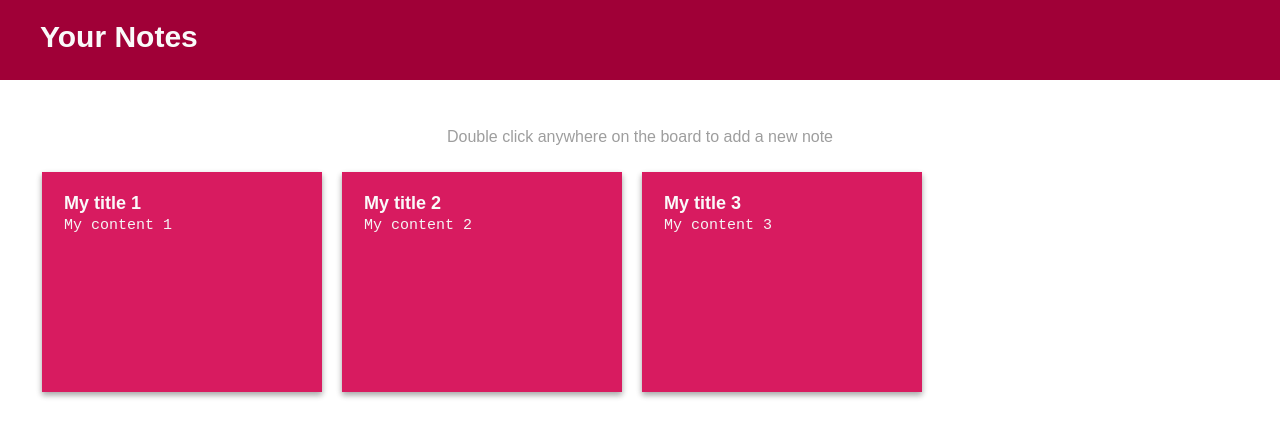
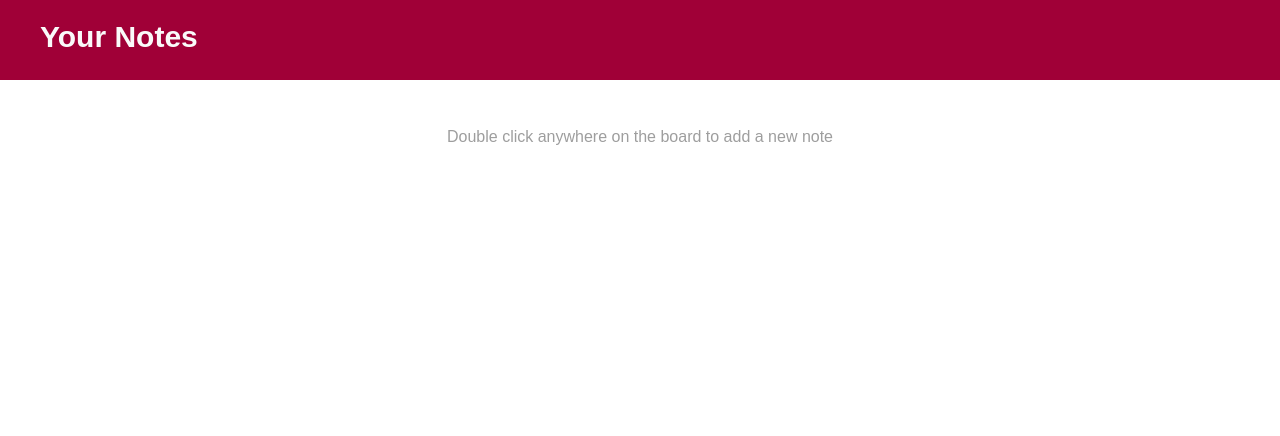
Before and after one commit to victoriavitale/sticky-notes-ui, a React app: page / in a window 1280 px wide. Shown: the top 436 px of the page. Built offline with nearby package versions, Linux system fonts and the light colour scheme.

Commit message:
Adding placeholder for title and removing dummy data

```diff
--- a/src/components/StickyNote.jsx
+++ b/src/components/StickyNote.jsx
@@ -26,7 +26,8 @@ class StickyNote extends Component {
                 value={this.state.note.title}
                 onChange={this.onTitleChange.bind(this)}
                 disabled={this.state.isFormDisabled}
-                onBlur={this.disableForm.bind(this)}/>
+                onBlur={this.disableForm.bind(this)}
+                placeholder="New Note"/>
               <textarea
                 value={this.state.note.content}
                 onChange={this.onContentChange.bind(this)}
--- a/src/components/StickyNotesBoard.jsx
+++ b/src/components/StickyNotesBoard.jsx
@@ -6,24 +6,7 @@ class StickyNotesBoard extends Component {
     super(props);
 
     this.state = {
-      notes: [
-        {
-          id:1,
-          title: 'My title 1',
-          content:'My content 1',
-          selected: false
-        },{
-          id:2,
-          title: 'My title 2',
-          content:'My content 2',
-          selected: false
-        },{
-          id:3,
-          title: 'My title 3',
-          content:'My content 3',
-          selected: false
-        }
-      ]
+      notes: []
     }
   }
 
@@ -67,7 +50,7 @@ class StickyNotesBoard extends Component {
     var newID = newNotesList.length + 1;
     if(note == undefined){
       note = {
-        title: "New Note",
+        title: '',
         content: ''
       }
     }
--- a/styles/modules/sticky-note.scss
+++ b/styles/modules/sticky-note.scss
@@ -28,6 +28,10 @@
         font-size: 18px;
         font-weight: bold;
 
+        &::placeholder{
+            color: $light-gray;
+        }
+
         &:focus{
             outline: 0;
         }
--- a/styles/modules/sticky-notes-board.scss
+++ b/styles/modules/sticky-notes-board.scss
@@ -6,5 +6,6 @@
     p {
         text-align: center;
         color: $middle-gray;
+        user-select: none;
     }
 }
```
